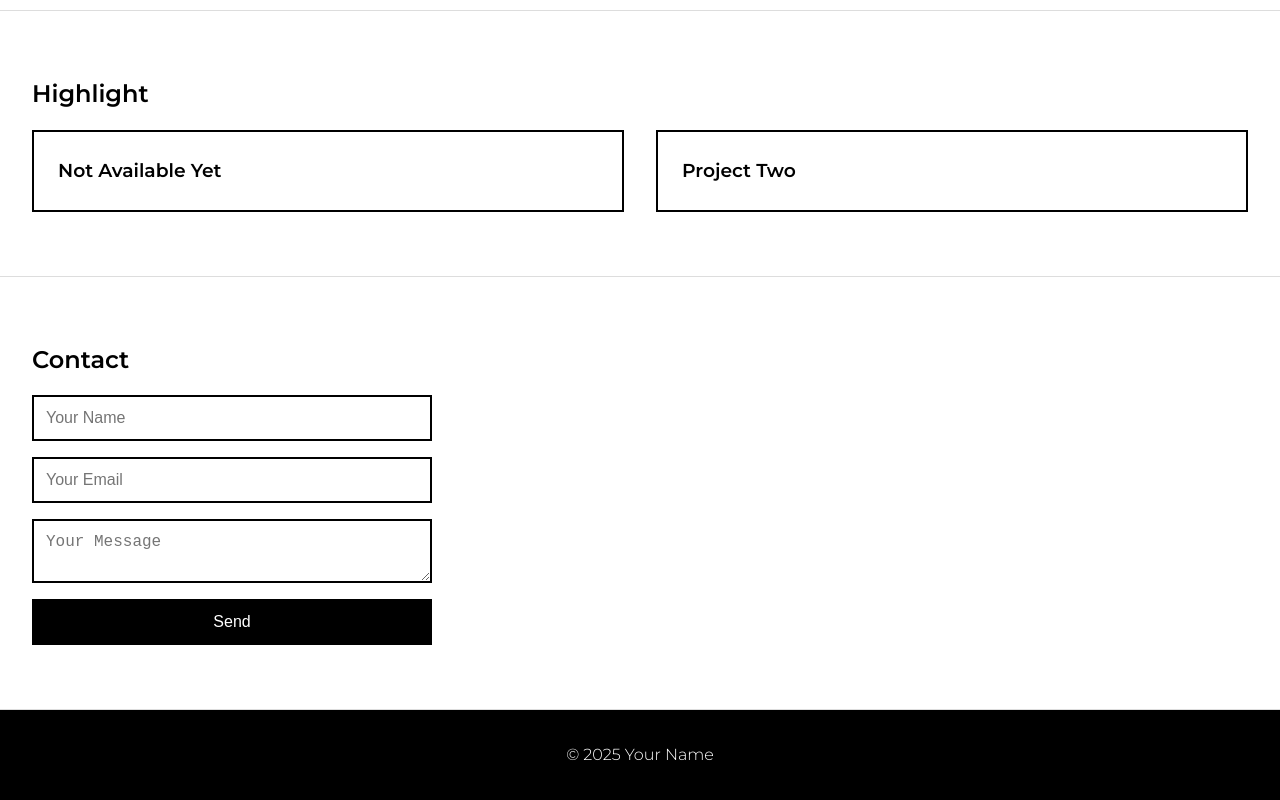
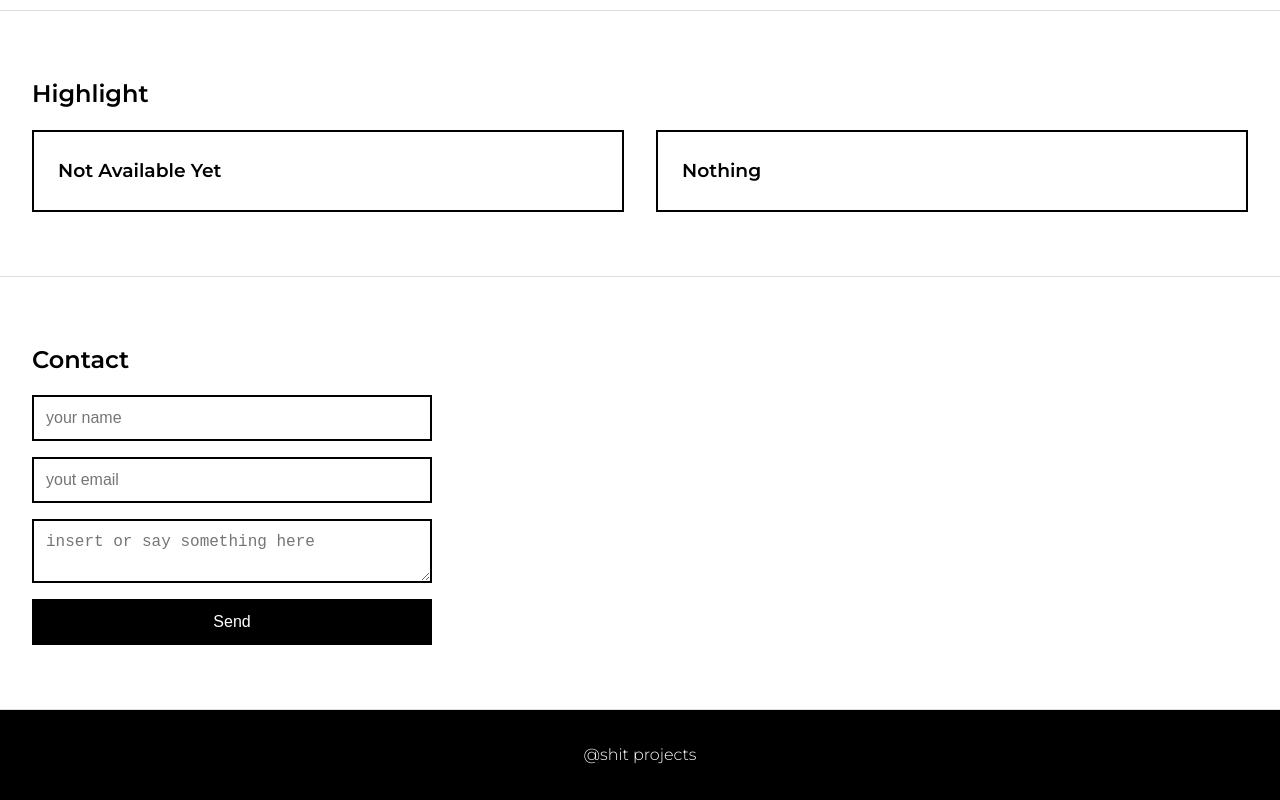
Before and after one commit to rendangmanis/porto-test, a plain HTML site: page index.html in a window 1280 px wide. Shown: the part 332-1132 px from the top of the page. Drawn offline with Linux system fonts and the light colour scheme.

Commit message:
Add files via upload

```diff
--- a/index.html
+++ b/index.html
@@ -30,8 +30,8 @@
         <p class="description"> Dayumm I'd rather being unavailable than being someone else backburner.</p>
       </div>
       <div class="project-card" onclick="toggleProject(this)">
-        <h3>Project Two</h3>
-        <p class="description">An interactive JavaScript project.</p>
+        <h3>Nothing</h3>
+        <p class="description">HMMMMMMM.</p>
       </div>
     </div>
   </section>
@@ -39,15 +39,15 @@
   <section id="contact">
     <h2>Contact</h2>
     <form>
-      <input type="text" placeholder="Your Name" required />
-      <input type="email" placeholder="Your Email" required />
-      <textarea placeholder="Your Message" required></textarea>
+      <input type="text" placeholder="your name" required />
+      <input type="email" placeholder="yout email" required />
+      <textarea placeholder="insert or say something here" required></textarea>
       <button type="submit">Send</button>
     </form>
   </section>
 
   <footer>
-    <p>© 2025 Your Name</p>
+    <p>@shit projects</p>
   </footer>
 
   <script src="script.js"></script>
```
